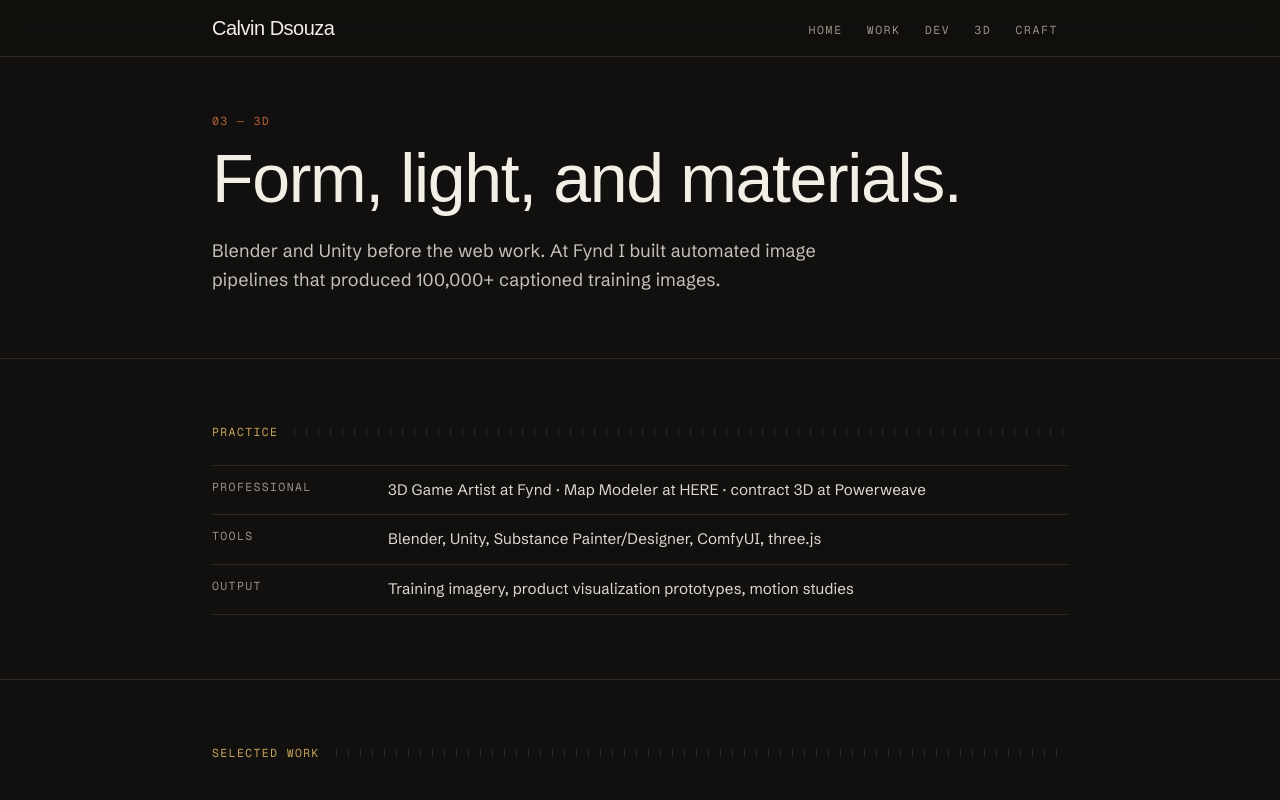
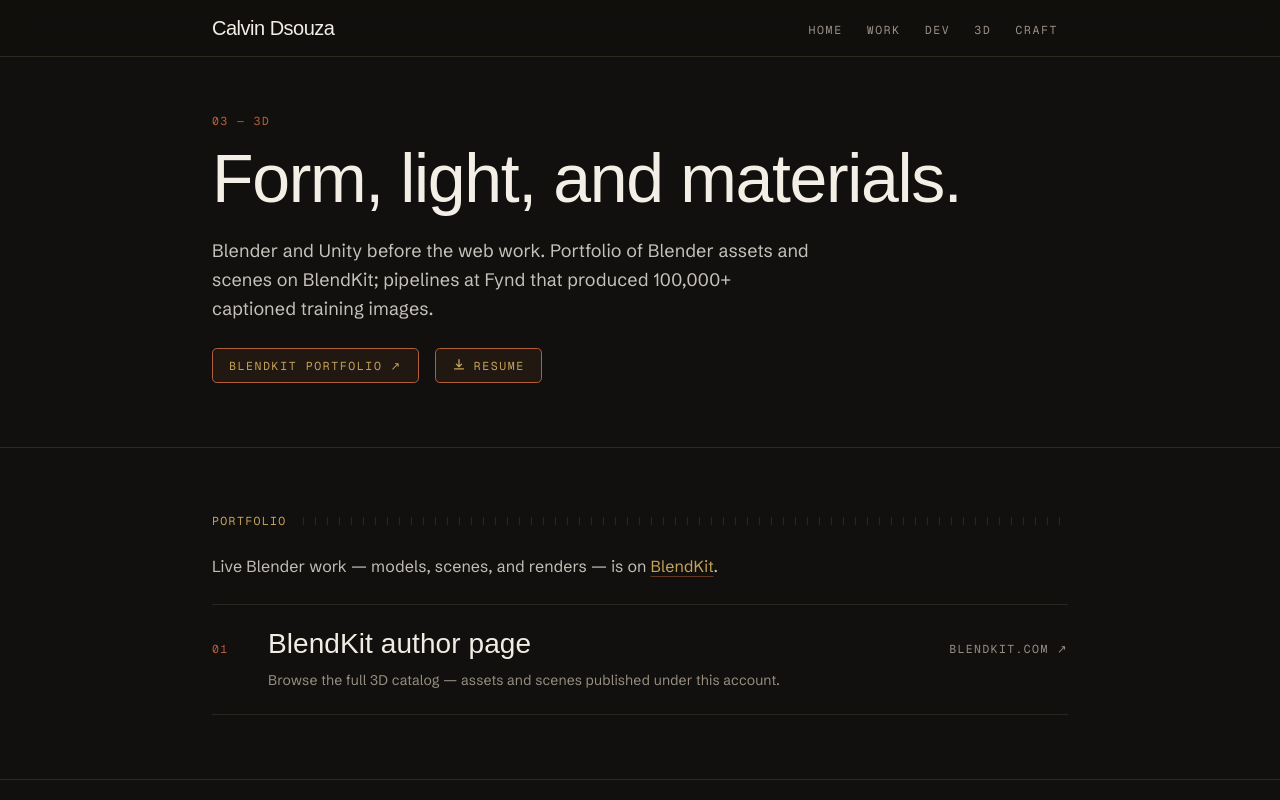
Before and after one commit to dscalvin97/personal-website, a Next.js app: page /studio in a window 1280 px wide. Shown: the top 800 px of the page. Built offline with nearby package versions, Linux system fonts and the light colour scheme; no server answers; a web font is replaced by a local one.

Commit message:
Link BlendKit portfolio on 3D page

```diff
--- a/app/studio/page.tsx
+++ b/app/studio/page.tsx
@@ -7,11 +7,14 @@ import {
   Section,
   SpecList,
 } from "@/components/page-parts";
+import { ResumeDownload } from "@/components/resume-download";
+
+const BLENDKIT = "https://www.blendkit.com/?query=author_id:908";
 
 export const metadata: Metadata = {
   title: "3D",
   description:
-    "Calvin Dsouza — 3D practice. Blender, Unity, automated pipelines.",
+    "Calvin Dsouza — 3D artist. Blender work on BlendKit, pipelines at Fynd, Unity at HERE.",
 };
 
 export default function StudioPage() {
@@ -21,12 +24,63 @@ export default function StudioPage() {
         index="03"
         eyebrow="3D"
         title="Form, light, and materials."
-        lede="Blender and Unity before the web work. At Fynd I built automated image pipelines that produced 100,000+ captioned training images."
-      />
+        lede="Blender and Unity before the web work. Portfolio of Blender assets and scenes on BlendKit; pipelines at Fynd that produced 100,000+ captioned training images."
+      >
+        <div className="mt-6 flex flex-wrap items-center gap-4">
+          <a
+            href={BLENDKIT}
+            target="_blank"
+            rel="noopener noreferrer"
+            className="inline-flex items-center gap-2 rounded-sm border border-copper bg-copper/10 px-4 py-2 font-mono text-[0.72rem] tracking-[0.14em] text-brass uppercase transition-colors hover:bg-copper hover:text-ink"
+          >
+            BlendKit portfolio
+            <span aria-hidden="true">↗</span>
+          </a>
+          <ResumeDownload label="Resume" />
+        </div>
+      </PageHeader>
+
+      <Section label="Portfolio">
+        <div className="measure">
+          <p>
+            Live Blender work — models, scenes, and renders — is on{" "}
+            <LinkLine href={BLENDKIT} external>
+              BlendKit
+            </LinkLine>
+            .
+          </p>
+        </div>
+        <div className="mt-6">
+          <a
+            href={BLENDKIT}
+            target="_blank"
+            rel="noopener noreferrer"
+            className="index-row reveal"
+          >
+            <span className="meta text-copper">01</span>
+            <div>
+              <h3 className="index-title font-display text-2xl leading-tight text-paper transition-colors sm:text-[1.75rem]">
+                BlendKit author page
+              </h3>
+              <div className="measure mt-2 text-sm leading-relaxed text-muted">
+                Browse the full 3D catalog — assets and scenes published under
+                this account.
+              </div>
+            </div>
+            <span className="index-meta meta text-muted sm:text-right">
+              blendkit.com ↗
+            </span>
+          </a>
+        </div>
+      </Section>
 
       <Section label="Practice">
         <SpecList
           items={[
+            {
+              k: "Portfolio",
+              v: "BlendKit (Blender assets & scenes)",
+            },
             {
               k: "Professional",
               v: "3D Game Artist at Fynd · Map Modeler at HERE · contract 3D at Powerweave",
```
